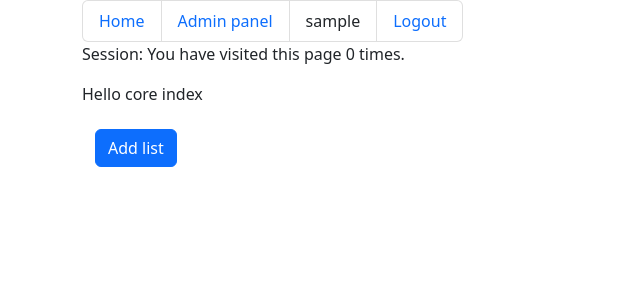
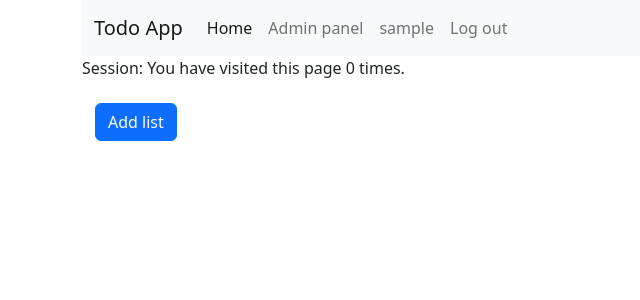
Before and after one commit to gabrielwawerski/django-todoapp, a Django app: page / in a window 1280 px wide. Shown: the top 300 px of the page, without its empty margins (0-640 px from the left). Run offline with Django 4.2, Linux system fonts and the light colour scheme; the visitor is signed in with stand-in values (Sample User, id 1); data that the repository does not hold is empty.

Commit message:
Change navbar, admin can check/uncheck any user's list entry

```diff
--- a/core/templates/core/base.html
+++ b/core/templates/core/base.html
@@ -11,19 +11,30 @@
 </head>
 <body>
 <div class="container-sm">
-<ul class="list-group list-group-horizontal">
-    <li class="list-group-item"><a href="{% url 'core:index' %}">Home</a></li>
-    {% if user.is_authenticated %}
-    {% if user.is_staff %}
-        <li class="list-group-item"><a href="/admin">Admin panel</a></li>
-    {% endif %}
-        <li class="list-group-item">{{ user.get_username }}</li>
-        <li class="list-group-item"><a href="{% url 'logout' %}">Logout</a></li>
-    {% else %}
-        <li class="list-group-item"><a href="{% url 'login' %}">Login</a></li>
-        <li class="list-group-item"><a href="{% url 'core:register' %}">Register</a></li>
-    {% endif %}
-</ul>
+    <nav class="navbar navbar-expand-lg navbar-light bg-light">
+  <div class="container-fluid">
+    <a class="navbar-brand" href="{% url 'core:index' %}">Todo App</a>
+    <button class="navbar-toggler" type="button" data-bs-toggle="collapse" data-bs-target="#navbarNavAltMarkup" aria-controls="navbarNavAltMarkup" aria-expanded="false" aria-label="Toggle navigation">
+      <span class="navbar-toggler-icon"></span>
+    </button>
+    <div class="collapse navbar-collapse" id="navbarNavAltMarkup">
+      <div class="navbar-nav">
+        <a class="nav-link active" aria-current="page" href="{% url 'core:index' %}">Home</a>
+          {% if user.is_authenticated %}
+          {% if user.is_staff %}
+          <a class="nav-link" href="/admin">Admin panel</a>
+          {% endif %}
+          <a class="nav-link" href="#">{{ user.get_username }}</a>
+          <a class="nav-link" href="{% url 'logout' %}">Log out</a>
+          {% else %}
+          <a class="nav-link" href="{% url 'login' %}">Login</a>
+          <a class="nav-link" href="{% url 'core:register' %}">Register</a>
+          {% endif %}
+      </div>
+    </div>
+  </div>
+</nav>
+
 {% include 'core/includes/messages.html' %}
 {% block content %} {% endblock %}
 </div>
--- a/core/templates/core/index.html
+++ b/core/templates/core/index.html
@@ -4,13 +4,12 @@
 
 {% block content %}
 <p>Session: You have visited this page {{ visited_count }} time{{ visited_count|pluralize }}.</p>
-<p>{{ var }}</p>
 {% for list in lists %}
 <ul class="list-group">
     <li class="list-group-item"><a href="{% url 'core:list_page' list.pk %}">{{ list.list_name }}</a> <small>{{ list.user }}</small></li>
     <ul style="list-style-type: none">
         {% for entry in list.entries.all %}
-        <li><input class="checkbox" id="{{ entry.pk }}"{% if list.user != user %} disabled {% endif %} type="checkbox"{% if entry.completed %} checked{% endif %}> {{ entry }}</li>
+        <li><input class="checkbox" id="{{ entry.pk }}"{% if list.user != user %}{% if not user.is_superuser %} disabled {% endif %}{% endif %} type="checkbox"{% if entry.completed %} checked{% endif %}> {{ entry }}</li>
         {% endfor %}
     </ul>
 </ul>
--- a/core/templates/core/list.html
+++ b/core/templates/core/list.html
@@ -6,7 +6,7 @@
     <li class="list-group-item">{{ alist.list_name }}</li>
     <ul>
         {% for entry in alist.entries.all %}
-        <li>{{ entry }}</li>
+        <li><input class="checkbox" id="{{ entry.pk }}"{% if alist.user != user %} disabled {% endif %} type="checkbox"{% if entry.completed %} checked{% endif %}> {{ entry }}</li>
         {% endfor %}
     </ul>
 </ul>
--- a/core/templates/core/register.html
+++ b/core/templates/core/register.html
@@ -9,7 +9,7 @@
 		{{ register_form }}
 		<button class="btn btn-primary" type="submit">Register</button>
 	</form>
-	<p class="text-center">If you already have an account, <a href="/login">login</a> instead.</p>
+	<p class="text-center">If you already have an account, <a href="{% url 'login' %}">login</a> instead.</p>
 </div>
 
 {% endblock %}
--- a/core/views.py
+++ b/core/views.py
@@ -14,7 +14,6 @@ from .models import List, ListEntry
 
 @csrf_exempt
 def index(request):
-    var = "Hello core index"
     page_title = "Organizer"
     lists = List.objects.all()
 
@@ -22,10 +21,10 @@ def index(request):
     request.session['visited_count'] = visited_count + 1
 
     if request.method == 'POST':
-        dat = json.loads(request.body)
-        print(f"request: {dat}")
-        obj = get_object_or_404(ListEntry, pk=dat['id'])
-        obj.completed = True if dat['completed'] else False
+        req = json.loads(request.body)
+        print(f"request: {req}")
+        obj = get_object_or_404(ListEntry, pk=req['id'])
+        obj.completed = True if req['completed'] else False
         obj.save()
         response = {
             'id': obj.id,
@@ -35,7 +34,6 @@ def index(request):
         return JsonResponse(response)
 
     context = {
-        'var': var,
         'page_title': page_title,
         'lists': lists,
         'visited_count': visited_count,
```
